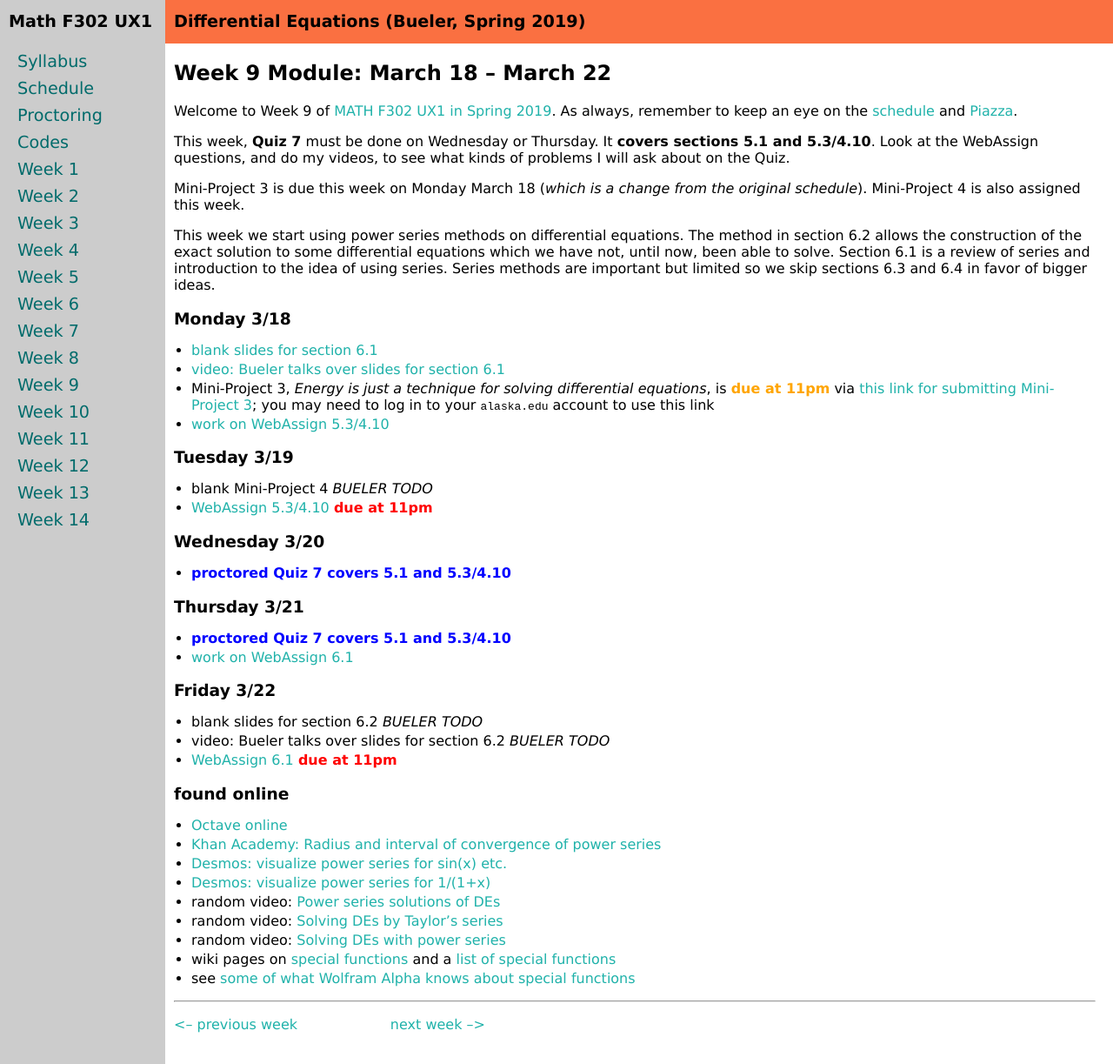
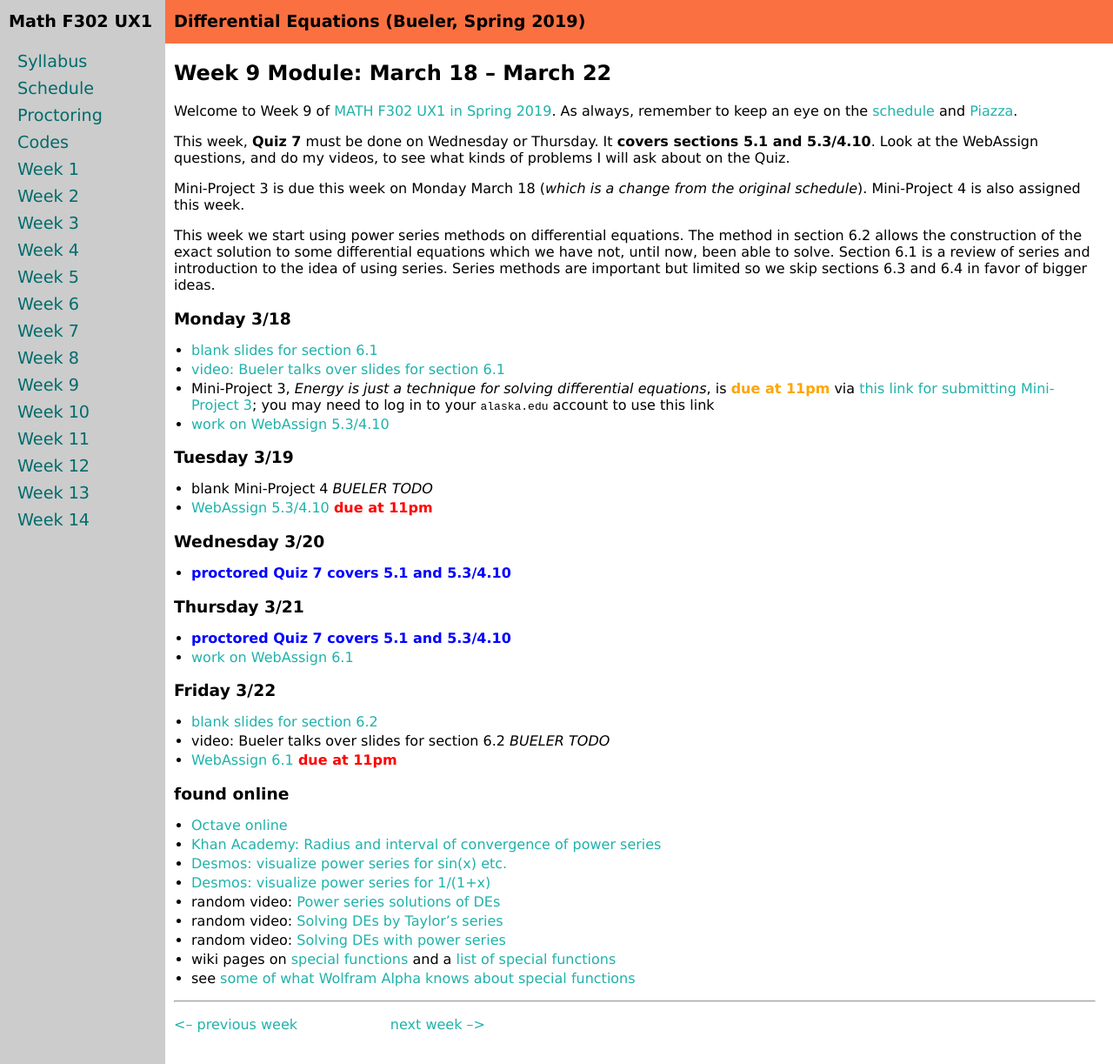
Before and after one commit to bueler/math302, a Jekyll site: the page built from week9.md, in a window 1280 px wide and 1223 px high. Shown: the whole window at 87% size. Built offline with Jekyll 4.4.1, drawn with Linux system fonts in a browser that asks for light colours.

Commit message:
these slides will do for 6.2

```diff
--- a/week9.md
+++ b/week9.md
@@ -31,7 +31,7 @@ This week we start using power series methods on differential equations.  The me
 * [work on WebAssign 6.1](https://www.webassign.net/)
 
 ### Friday 3/22
-* blank slides for section 6.2 _BUELER TODO_
+* [blank slides for section 6.2](assets/slides/6-2.pdf)
 * video: Bueler talks over slides for section 6.2 _BUELER TODO_
 * [WebAssign 6.1](https://www.webassign.net/) <span style="color:red">**due at 11pm**</span>
 
```
Also changed, not shown: 3 other files.
